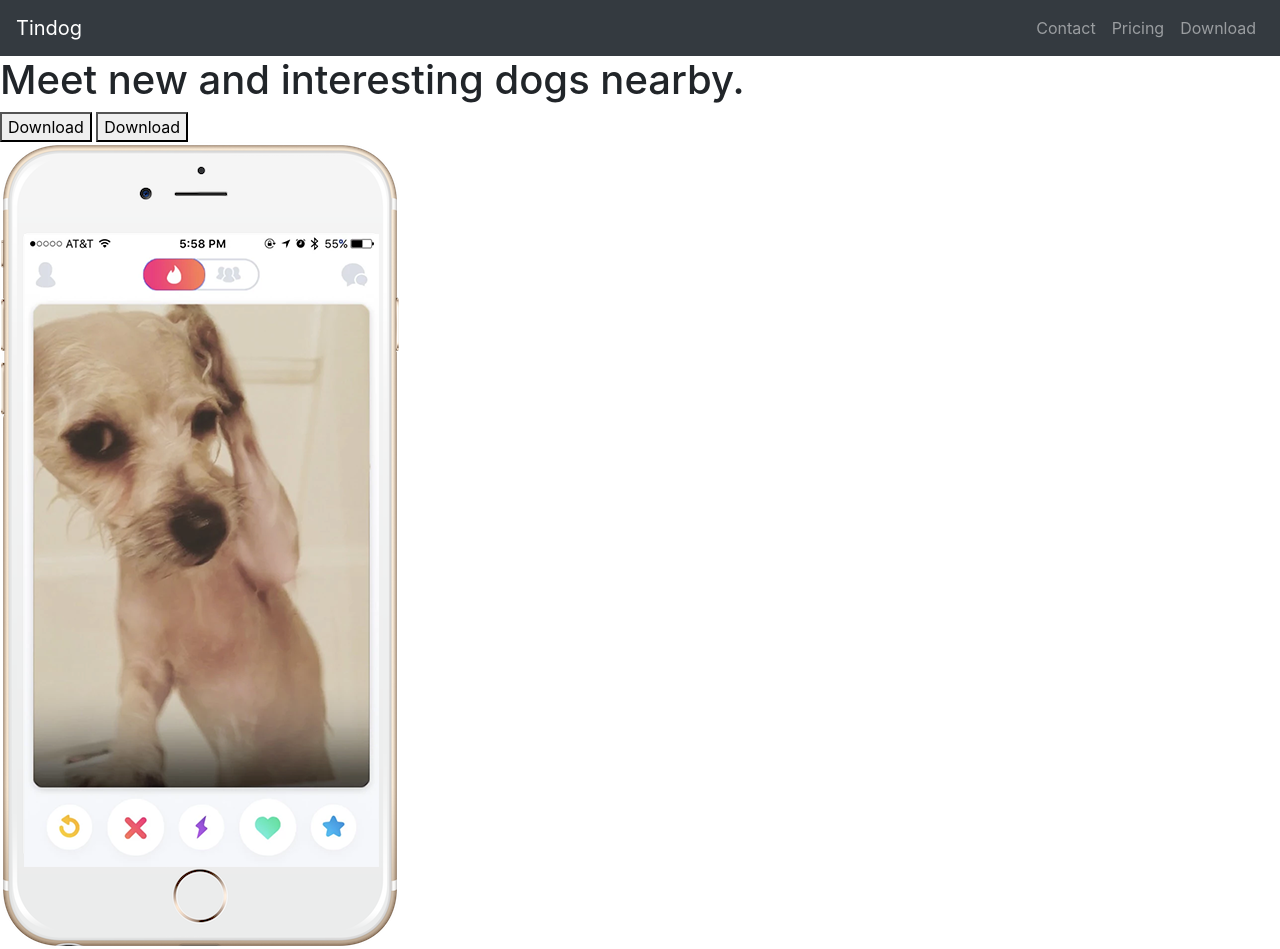
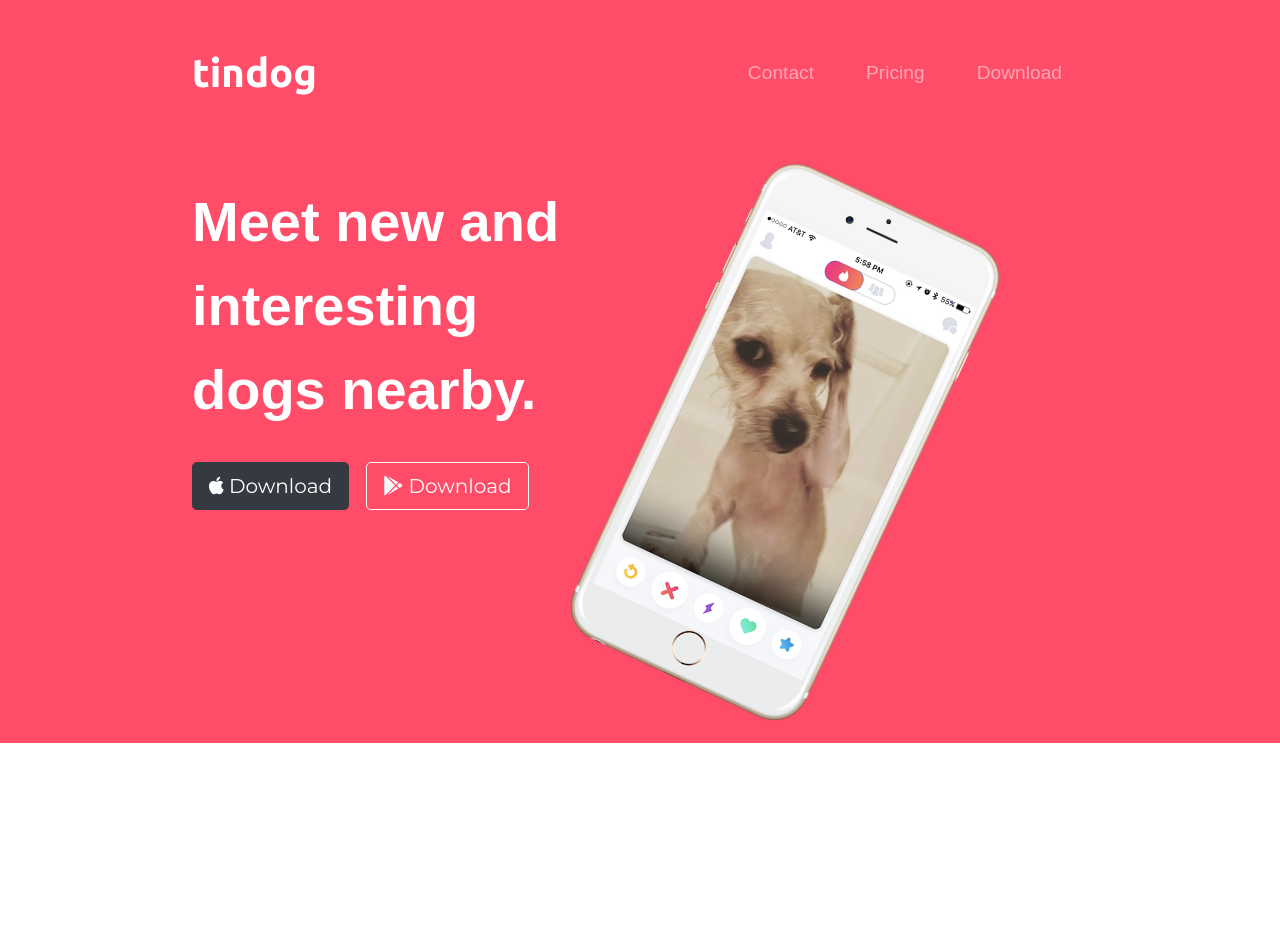
Before and after one commit to 4neesc0des/TinDog-Start-master, a plain HTML site: page index.html in a window 1280 px wide. After the commit the page ends 800 px from the top, so only its background shows below. Drawn offline with nearby package versions, Linux system fonts and the light colour scheme.

Commit message:
final title part

```diff
--- a/css/styles.css
+++ b/css/styles.css
@@ -0,0 +1,56 @@
+#title{
+  background-color: #ff4c68;
+}
+
+body{
+  font-family: 'Montserrat', sans-serif;
+  color:#fff;
+}
+
+h1{
+  font-family: 'Montserrat-Black', sans-serif;
+  font-size: 3.5rem;
+  font-weight: bolder;
+  line-height: 1.5;
+}
+
+.container-fluid{
+  padding:3% 15%;
+}
+
+/* nav bar */
+
+.navbar{
+  padding:0 0 4.5rem;
+}
+
+.navbar-brand{
+  font-family: 'Ubuntu',sans-serif;
+  font-size: 2.5rem;
+  font-weight: bold;
+}
+
+.nav-item{
+  padding: 0 18px;
+}
+
+.nav-link{
+  font-size: 1.2rem;
+  font-family: 'Montserrat-light',sans-serif;;
+}
+
+
+/* download buttons */
+
+.download-button{
+  margin:5% 3% 5% 0;
+}
+
+
+/*Title images*/
+
+.title-images{
+  width:60%;
+  transform: rotate(25deg);
+  margin:
+}
--- a/index.html
+++ b/index.html
@@ -4,8 +4,20 @@
 <head>
   <meta charset="utf-8">
   <title>TinDog</title>
+
+  <!-- bootstrap link-->
   <link rel="stylesheet" href="https://stackpath.bootstrapcdn.com/bootstrap/4.4.1/css/bootstrap.min.css" integrity="sha384-Vkoo8x4CGsO3+Hhxv8T/Q5PaXtkKtu6ug5TOeNV6gBiFeWPGFN9MuhOf23Q9Ifjh" crossorigin="anonymous">
+
+  <!-- fontawesome -->
+  <link rel="stylesheet" href="https://use.fontawesome.com/releases/v5.2.0/css/all.css" integrity="sha384-hWVjflwFxL6sNzntih27bfxkr27PmbbK/iSvJ+a4+0owXq79v+lsFkW54bOGbiDQ" crossorigin="anonymous">
+
+  <!-- css link -->
   <link rel="stylesheet" href="css/styles.css">
+
+  <!-- google fonts -->
+  <link href="https://fonts.googleapis.com/css?family=Montserrat:100,400|Ubuntu:400,700&display=swap" rel="stylesheet">
+
+  <!-- bootstrap javascript link-->
   <script src="https://code.jquery.com/jquery-3.4.1.slim.min.js" integrity="sha384-J6qa4849blE2+poT4WnyKhv5vZF5SrPo0iEjwBvKU7imGFAV0wwj1yYfoRSJoZ+n" crossorigin="anonymous"></script>
   <script src="https://cdn.jsdelivr.net/npm/popper.js@1.16.0/dist/umd/popper.min.js" integrity="sha384-Q6E9RHvbIyZFJoft+2mJbHaEWldlvI9IOYy5n3zV9zzTtmI3UksdQRVvoxMfooAo" crossorigin="anonymous"></script>
   <script src="https://stackpath.bootstrapcdn.com/bootstrap/4.4.1/js/bootstrap.min.js" integrity="sha384-wfSDF2E50Y2D1uUdj0O3uMBJnjuUD4Ih7YwaYd1iqfktj0Uod8GCExl3Og8ifwB6" crossorigin="anonymous"></script>
@@ -14,9 +26,11 @@
 <body>
   <!-- section part start -->
   <section id="title">
+    <div class="container-fluid">
+
       <!-- navbar start -->
-    <nav class="navbar bg-dark navbar-expand-lg navbar-dark">
-      <a class="navbar-brand" href="">Tindog</a>
+      <nav class="navbar navbar-expand-lg navbar-dark">
+        <a class="navbar-brand" href="">tindog</a>
         <button class="navbar-toggler" type="button" data-toggle="collapse" data-target="#navbarSupportedContent" aria-controls="navbarSupportedContent" aria-expanded="false" aria-label="Toggle navigation">
           <span class="navbar-toggler-icon"></span>
         </button>
@@ -37,15 +51,19 @@
       <!-- navbar ended -->
 
       <!-- title bar start -->
-    <div>
+      <div class="row">
+        <div class="col-lg-6">
           <h1>Meet new and interesting dogs nearby.</h1>
-      <button type="button">Download</button>
-      <button type="button">Download</button>
+          <button type="button" class="btn btn-dark btn-lg download-button"><i class="fab fa-apple"></i> Download</button>
+          <button type="button" class="btn btn-outline-light btn-lg download-button"><i class="fab fa-google-play"></i> Download</button>
         </div>
-    <div>
-      <img src="images/iphone6.png" alt="iphone-mockup">
+        <div class="col-lg-6">
+          <img class="title-images" src="images/iphone6.png" alt="iphone-mockup">
+        </div>
       </div>
       <!-- title bar end -->
+
+    </div>
   </section>
   <!-- section part end -->
 </body>
```
Lines whose indentation alone changed are shown as unchanged.
